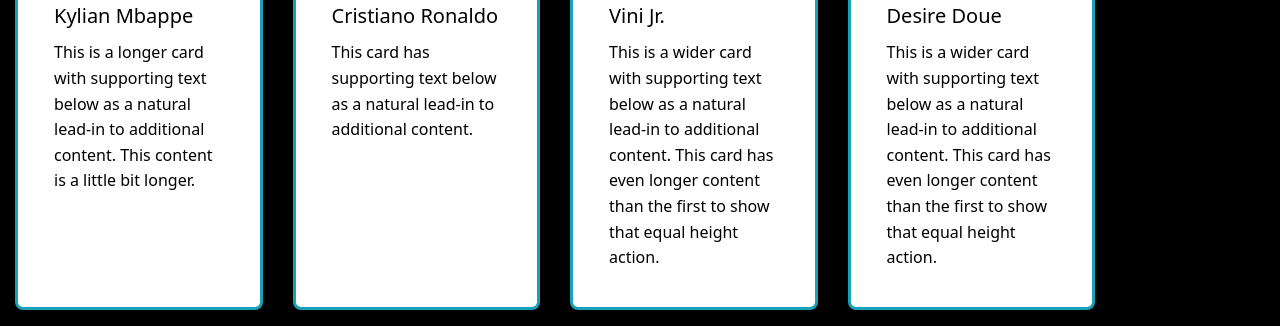
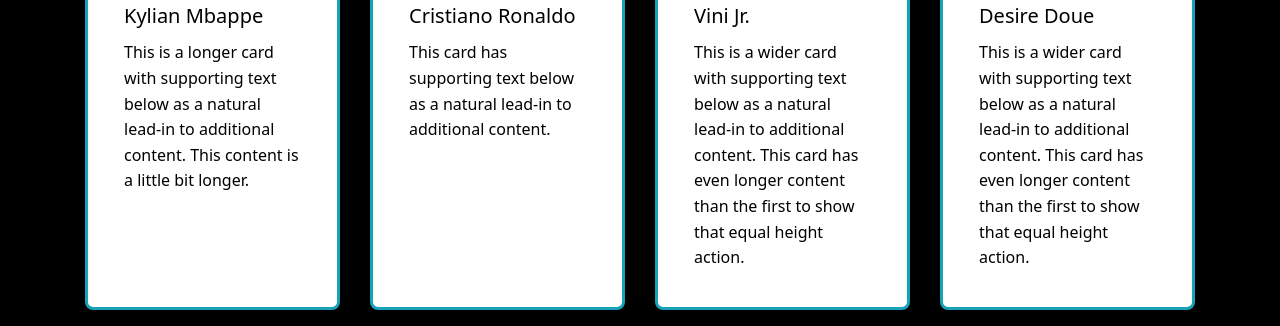
Before and after one commit to anthonycalixto24/nike, a plain HTML site: page index.html in a window 1280 px wide. Shown: the part 953-1279 px from the top of the page. Drawn offline with nearby package versions, Linux system fonts and the light colour scheme.

Commit message:
update card deck

```diff
--- a/index.html
+++ b/index.html
@@ -96,8 +96,8 @@
           </div>
         </div>
 
-
-        <div class="card-deck container">
+        <div class = "container">
+          <div class="card-deck">
             <div class="card border-info mb-3" style="max-width: 18rem;">
               <img class="card-img-top" src="https://images.rtl.fr/~c/2000v2000/rtl/www/1556241-kylian-mbappe-avec-les-bleus-au-qatar-le-30-novembre-2022.jpg" alt="Card image cap">
               <div class="card-body">
@@ -127,6 +127,7 @@
               </div>
             </div>
           </div>
+        </div>
 
 
 
```
Lines whose indentation alone changed are shown as unchanged.
